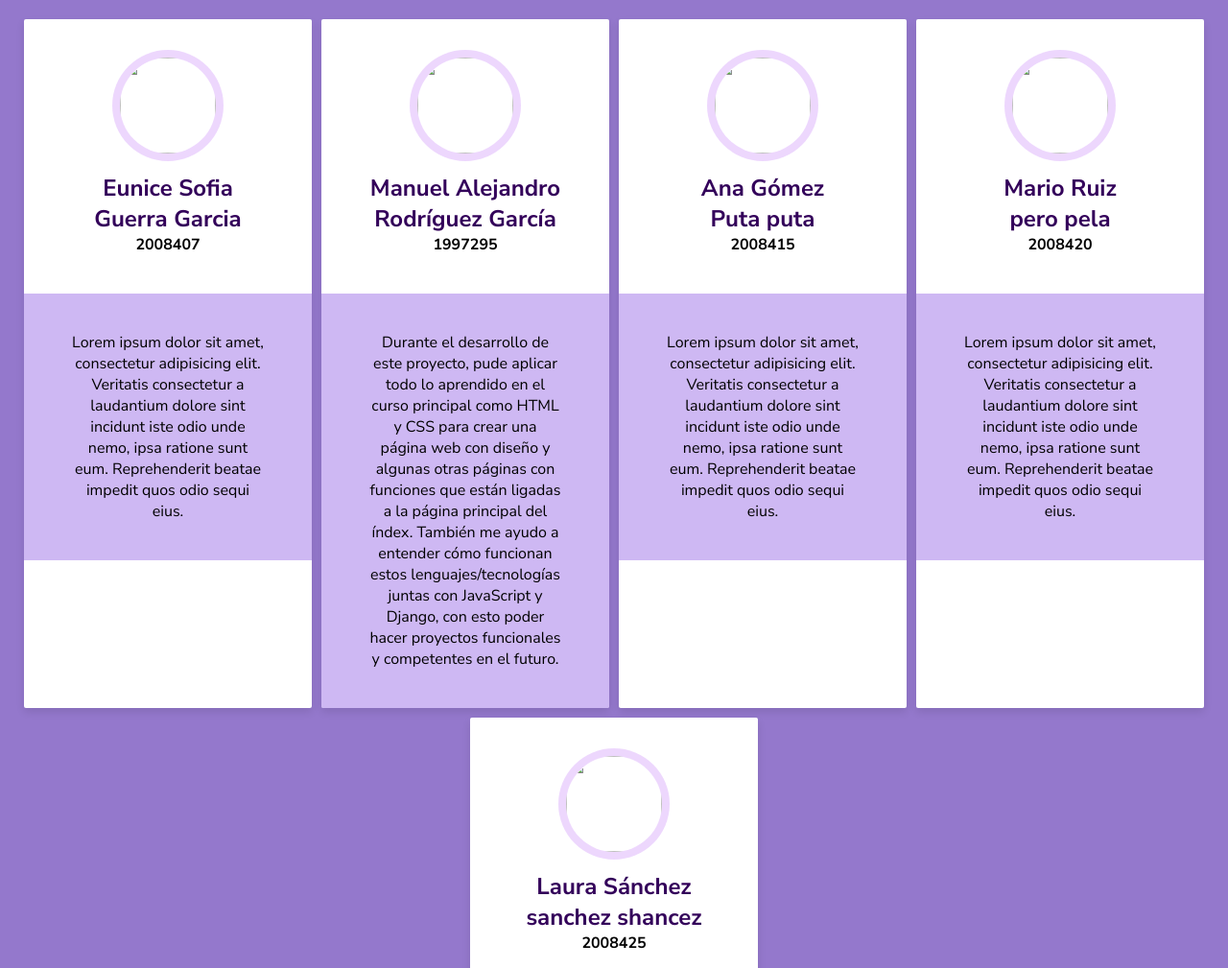
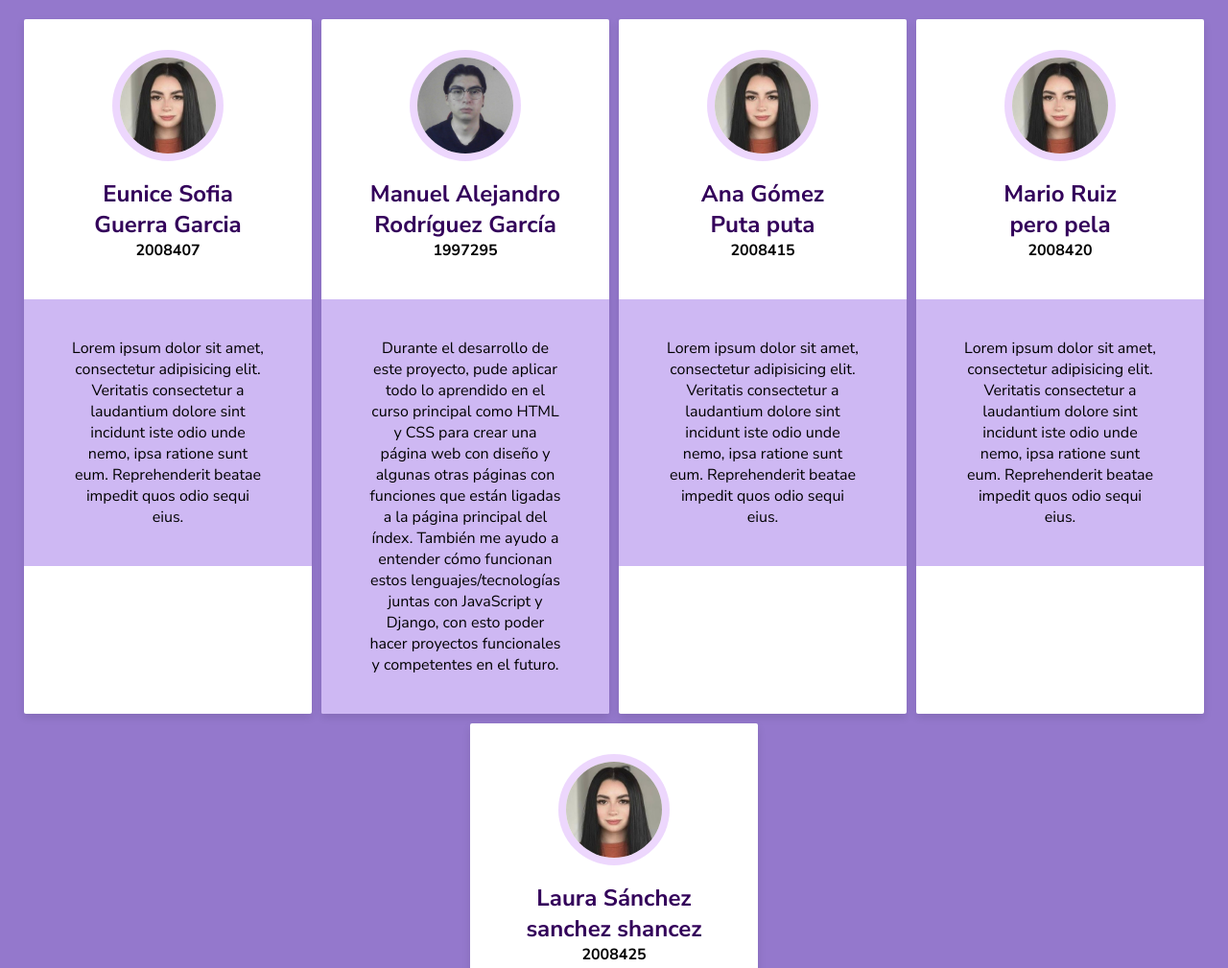
Before and after one commit to Eunice2004/PIA_FDW, a plain HTML site: page html/nosotros.html in a window 1280 px wide. Shown: the top 1009 px of the page at 96% size. Drawn offline with Linux system fonts and the light colour scheme.

Commit message:
Modified nosotros.html

```diff
--- a/html/nosotros.html
+++ b/html/nosotros.html
@@ -14,7 +14,7 @@
         <div class="card-container">
             <div class="header">
                 <a href="#">
-                    <img src="/assets/eunice.jpg" alt="">
+                    <img src="/img/eunice.jpg" alt="">
                 </a>
                 <h2>Eunice Sofia <br> Guerra Garcia</h2>
                 <h4>2008407</h4>
@@ -30,7 +30,7 @@
         <div class="card-container">
             <div class="header">
                 <a href="#">
-                    <img src="/assets/manuel.jpg" alt="">
+                    <img src="/img/manuel.jpg" alt="">
                 </a>
                 <h2>Manuel Alejandro  <br> Rodríguez García </h2>
                 <h4>1997295</h4>
@@ -48,7 +48,7 @@
         <div class="card-container">
             <div class="header">
                 <a href="#">
-                    <img src="/assets/eunice.jpg" alt="">
+                    <img src="/img/eunice.jpg" alt="">
                 </a>
                 <h2>Ana Gómez <br> Puta puta</h2>
                 <h4>2008415</h4>
@@ -64,7 +64,7 @@
         <div class="card-container">
             <div class="header">
                 <a href="#">
-                    <img src="/assets/eunice.jpg" alt="">
+                    <img src="/img/eunice.jpg" alt="">
                 </a>
                 <h2>Mario Ruiz <br> pero pela</h2>
                 <h4>2008420</h4>
@@ -80,7 +80,7 @@
         <div class="card-container">
             <div class="header">
                 <a href="#">
-                    <img src="/assets/eunice.jpg" alt="">
+                    <img src="/img/eunice.jpg" alt="">
                 </a>
                 <h2>Laura Sánchez <br>sanchez shancez</h2>
                 <h4>2008425</h4>
```
